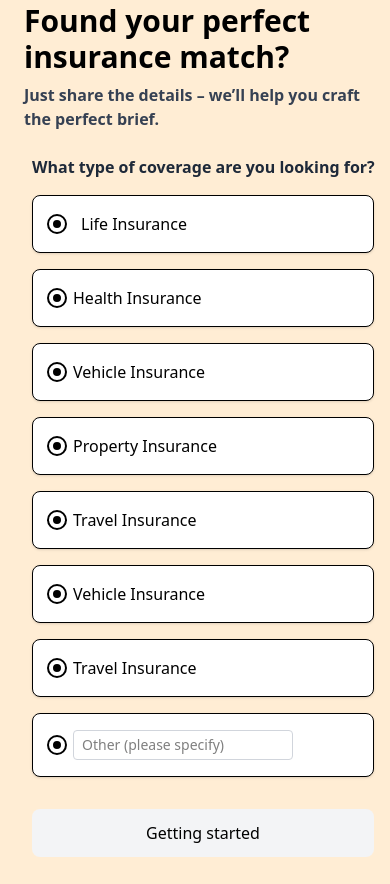
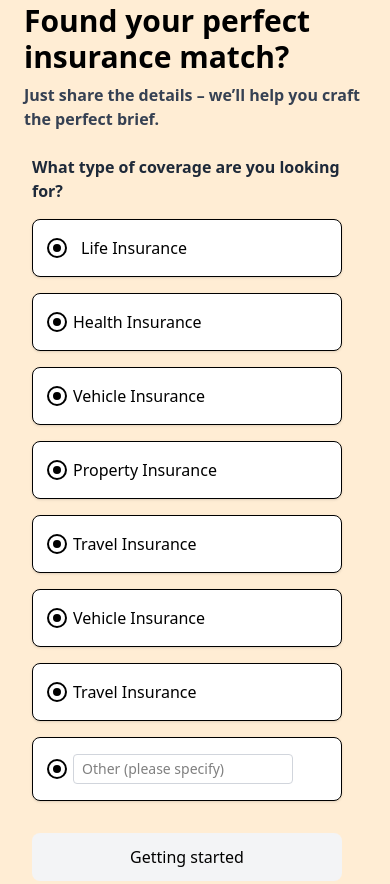
Before and after one commit to mostafa12388888/Communite, a website: page index.html in a window 390 px wide. Shown: the part 1004-1888 px from the top of the page. Drawn offline with nearby package versions, Linux system fonts and the light colour scheme.

Commit message:
width for image

```diff
--- a/index.html
+++ b/index.html
@@ -64,7 +64,7 @@
                     <p class="text-gray-700 mb-6 font-bold">Just share the details – we’ll help you craft the perfect
                         brief.</p>
                 </div>
-                <div id="insurance-start" class="ml-8 md:m-4">
+                <div id="insurance-start" class="mx-8 md:m-4">
                     <p class="block text-gray-800 font-bold mb-4">What type of coverage are you looking for?</p>
                     <div class="grid grid-cols-1 md:grid-cols-2 gap-4   pr-4  ">
 
```
